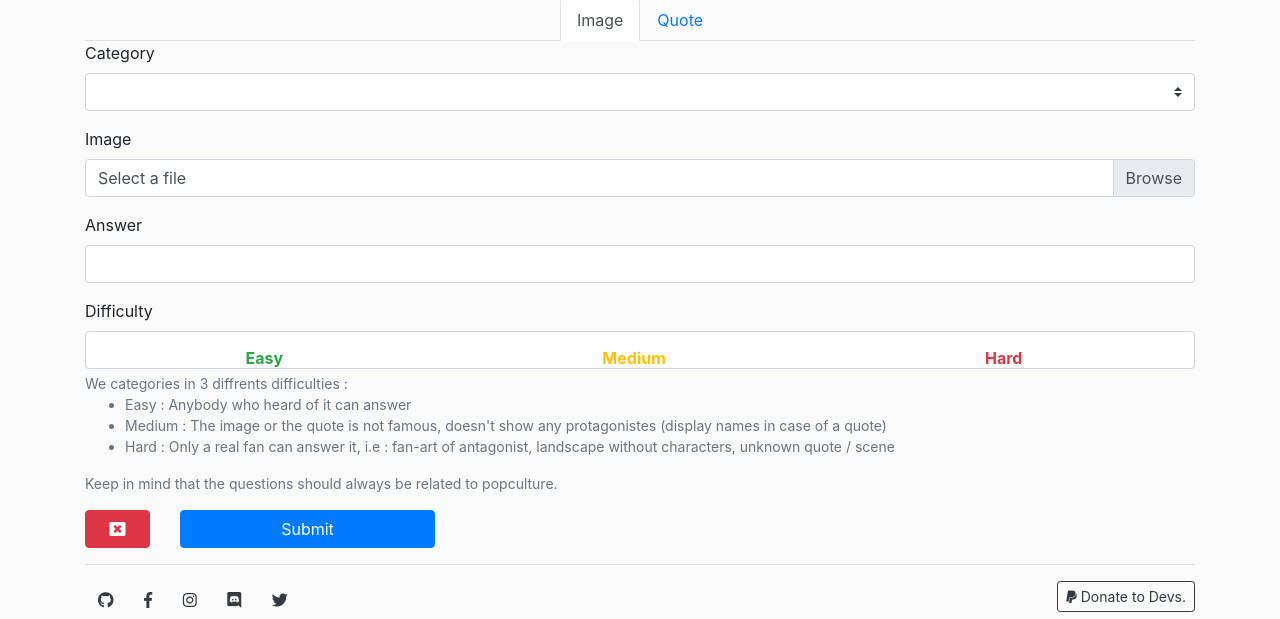
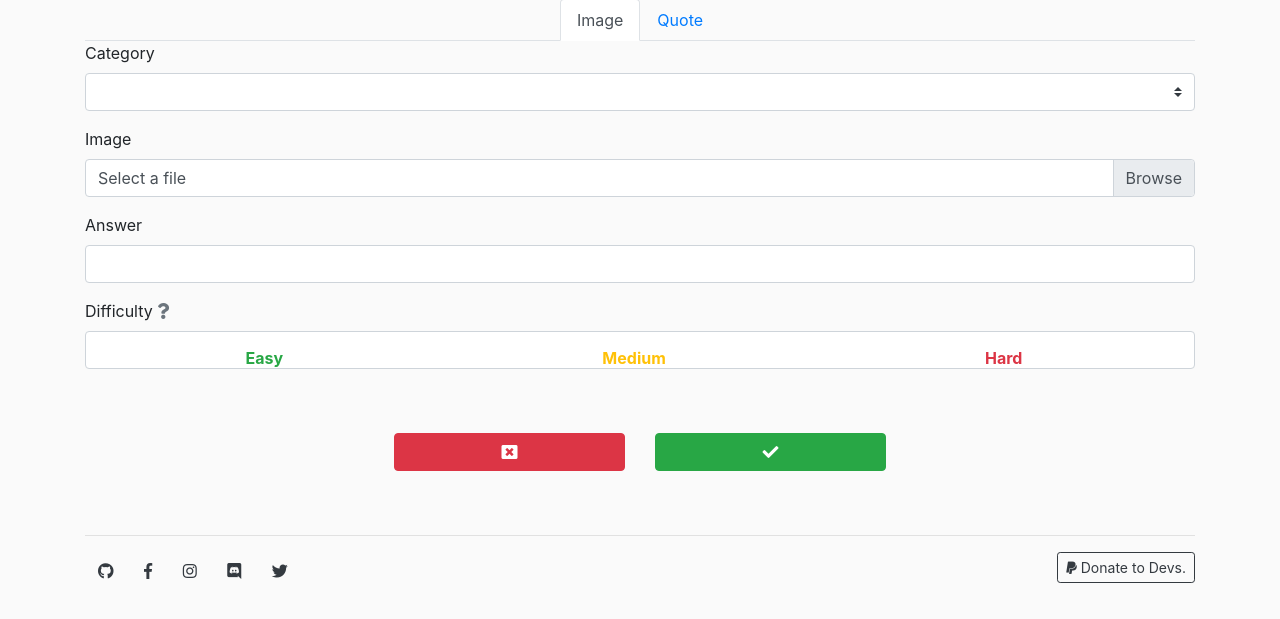
Before and after one commit to opensauceproject/OpenSauce, a Django app: page /add/ in a window 1280 px wide. Shown: the part 292-911 px from the top of the page. After the commit the page ends 875 px from the top, so only its background shows below. Run offline with Django 3.2, Linux system fonts and the light colour scheme; data comes from the database, SQL or seed files in the repository; parts of the project's set-up code (start-up, migrations or seed data) failed here and were passed over; some libraries are stand-ins or nearby versions; some web fonts are replaced.

Commit message:
Merge branch 'master' of github.com:HE-Arc/OpenSauce

```diff
--- a/opensauceapp/static/ressources/css/add.css
+++ b/opensauceapp/static/ressources/css/add.css
@@ -13,3 +13,9 @@ This style sheet is used for the add page
     bottom: 50px;
     display: none;
 }
+
+.tooltip-inner {
+    max-width: 400px;
+    width: 400px;
+    text-align: left;
+}
--- a/opensauceapp/static/ressources/js/tools.js
+++ b/opensauceapp/static/ressources/js/tools.js
@@ -43,3 +43,7 @@ class Tools {
         }, t);
     }
 }
+
+$(function () {
+  $('[data-toggle="tooltip"]').tooltip({"html" : true});
+});
--- a/opensauceapp/templates/opensauceapp/add.html
+++ b/opensauceapp/templates/opensauceapp/add.html
@@ -81,8 +81,11 @@ Add new sauce
 					Please add the answer...
 				</div>
 			</div>
+
 			<div class="form-group">
-				<label for="difficulty_easy">Difficulty</label>
+				<label for="difficulty_easy">Difficulty
+					<i id="difficulty_tooltip" role="button" class="fas fa-question text-muted" data-toggle="tooltip"></i>
+				</label>
 				<ul id="input_difficulty" class="nav nav-pills nav-fill form-control font-weight-bold">
 					<li class="nav-item">
 						<a id="input_difficulty_easy" class="nav-link cursor-pointer">Easy</a>
@@ -97,24 +100,35 @@ Add new sauce
 				<div class="invalid-feedback">
 					Please choose a difficulty...
 				</div>
-				<small class="form-text text-muted">
-					We categories in 3 diffrents difficulties :
+			</div>
+
+			<div id="tooltip_difficulty_content" hidden>
+				We categorize in 3 diffrents difficulties :
 				<ul>
 					<li>Easy : Anybody who heard of it can answer</li>
 					<li>Medium : The image or the quote is not famous, doesn't show any protagonistes (display names in case of a quote)</li>
 					<li>Hard : Only a real fan can answer it, i.e : fan-art of antagonist, landscape without characters, unknown quote / scene</li>
 				</ul>
 				Keep in mind that the questions should always be related to popculture.
-				</small>
 			</div>
-			<div class="row">
-				<div class="col-md-1 col-sm-12 text-center">
+
+			<script>
+				let content = document.getElementById("tooltip_difficulty_content");
+				let tooltip = document.getElementById("difficulty_tooltip");
+				tooltip.title = content.innerHTML;
+				console.log(content.outerHTML);
+			</script>
+
+			<div class="row p-5">
+				<div class="col-md-3 col-sm-12 text-center">
+				</div>
+				<div class="col-md-3 col-sm-12 text-center">
 					<a href="{% url 'index' %}" role="button" class="btn btn-danger btn-block"> <i class="fas fa-window-close"></i></a>
 				</div>
 				<div class="col-md-3 col-sm-12 text-center">
-					<button id="send_button" class="btn btn-primary btn-block"> Submit</button>
+					<button id="send_button" class="btn btn-success btn-block"> <i class="fas fa-check"></i></button>
 				</div>
-				<div class="col-md-8 col-sm-12 text-center">
+				<div class="col-md-3 col-sm-12 text-center">
 				</div>
 			</div>
 		</div>
--- a/opensauceapp/templates/opensauceapp/base.html
+++ b/opensauceapp/templates/opensauceapp/base.html
@@ -16,8 +16,8 @@
 	<!-- fontawesome -->
 	<link rel="stylesheet" href="https://use.fontawesome.com/releases/v5.7.2/css/all.css" integrity="sha384-fnmOCqbTlWIlj8LyTjo7mOUStjsKC4pOpQbqyi7RrhN7udi9RwhKkMHpvLbHG9Sr" crossorigin="anonymous">
 	<!-- jquery UI -->
-	<script src="https://ajax.googleapis.com/ajax/libs/jqueryui/1.12.1/jquery-ui.min.js"></script>
-	<link rel="stylesheet" href="https://ajax.googleapis.com/ajax/libs/jqueryui/1.12.1/themes/smoothness/jquery-ui.css">
+	<!-- <script src="https://ajax.googleapis.com/ajax/libs/jqueryui/1.12.1/jquery-ui.min.js"></script>
+	<link rel="stylesheet" href="https://ajax.googleapis.com/ajax/libs/jqueryui/1.12.1/themes/smoothness/jquery-ui.css"> -->
 
 	<!-- custom scripts -->
 	<script src="{% static 'ressources/js/script.js' %}" charset="utf-8"></script>
```
Lines whose indentation alone changed are shown as unchanged.
